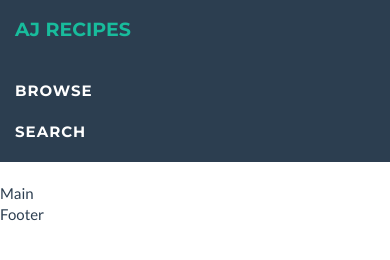
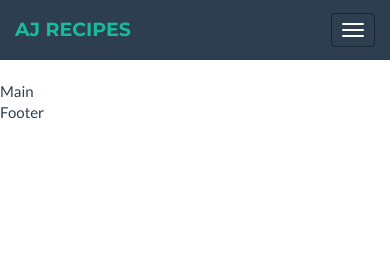
Before and after one commit to avjgit/angularapp, a plain HTML site: page index.html in a window 390 px wide. Drawn offline with nearby package versions, Linux system fonts and the light colour scheme; files whose address does not match are found by name.

Commit message:
navbar button

```diff
--- a/index.html
+++ b/index.html
@@ -28,12 +28,19 @@
         <nav class="navbar navbar-default">
         <div class="container-fluid">
             <div class="navbar-header">
+                <button type="button" class="navbar-toggle collapsed" data-toggle="collapse" data-target="#recipe-navigation">
+                    <span class="icon-bar"></span>
+                    <span class="icon-bar"></span>
+                    <span class="icon-bar"></span>
+                </button>
                 <a class="navbar-brand" href="#">AJ recipes</a>
             </div>
-            <ul class="nav navbar-nav navbar-right">
-                <li><a href="#">Browse</a></li>
-                <li><a href="#">Search</a></li>
-            </ul>
+            <div class="collapse navbar-collapse" id="recipe-navigation">
+                <ul class="nav navbar-nav navbar-right">
+                    <li><a href="#">Browse</a></li>
+                    <li><a href="#">Search</a></li>
+                </ul>
+            </div>
         </div>
         </nav>
 
```
